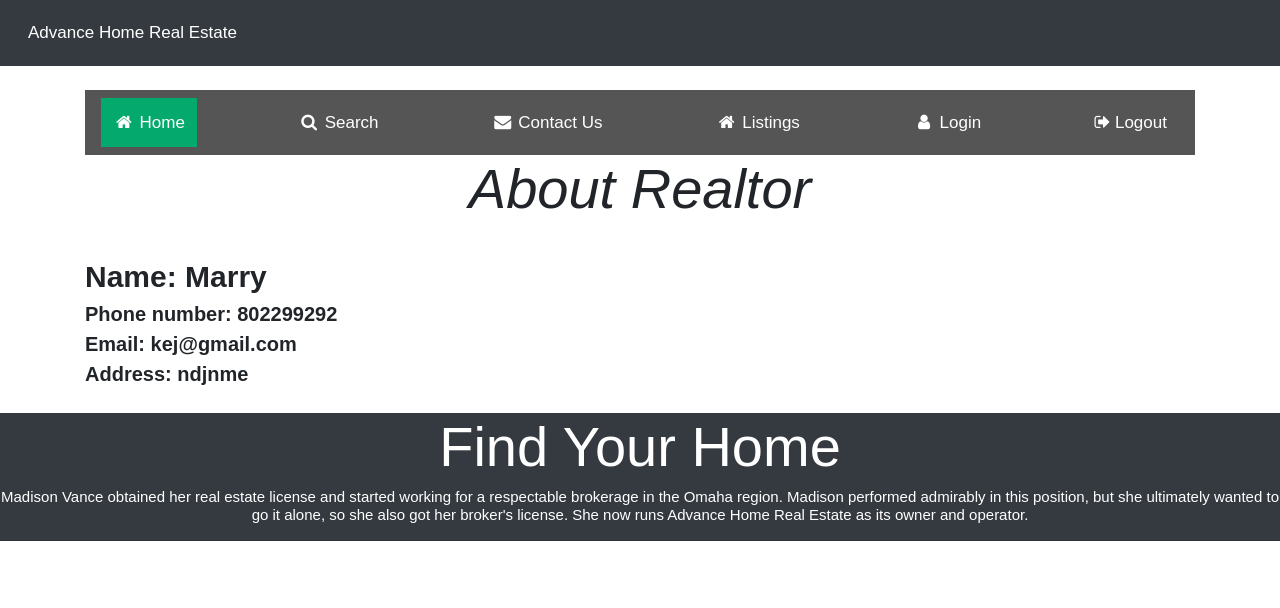
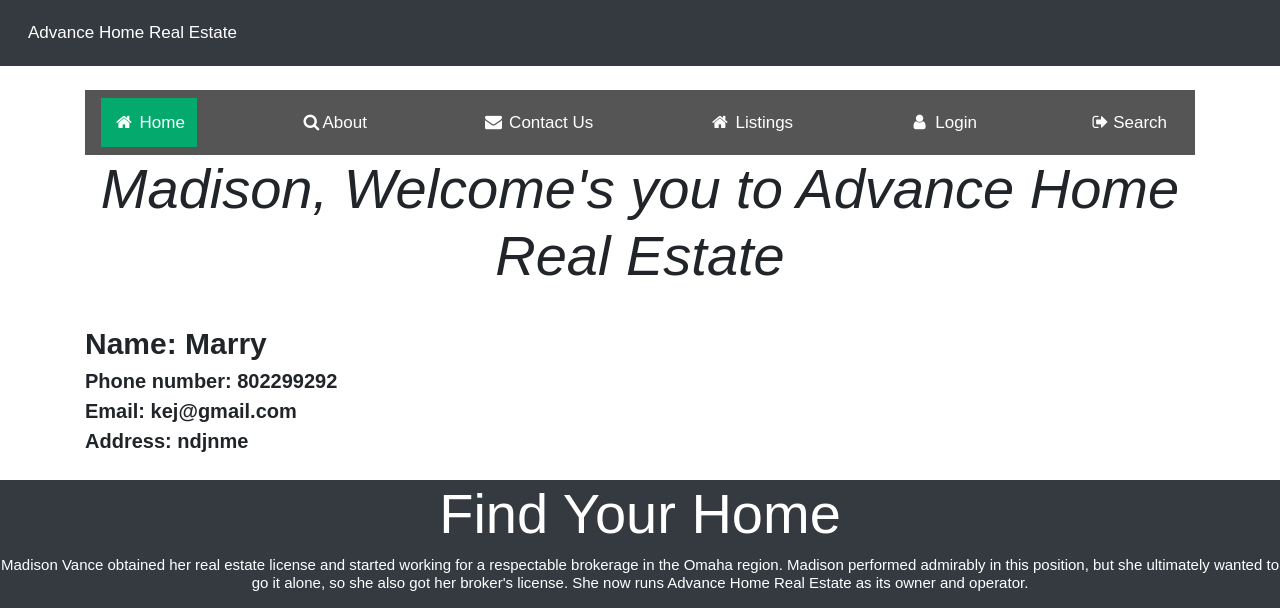
Before and after one commit to sathvik-rdy/Advance-Home-Real-Estates-Team2, a Django app: page / in a window 1280 px wide. Shown: the top 608 px of the page. Run offline with Django 4.2, Linux system fonts and the light colour scheme; data comes from the database, SQL or seed files in the repository; some libraries are stand-ins or nearby versions.

Commit message:
changes in base.html & about.html - 1

```diff
--- a/templates/about.html
+++ b/templates/about.html
@@ -45,11 +45,11 @@ body {font-family: Arial, Helvetica, sans-serif;}
 
 <div class="navbar">
   <a class="active" href="#"><i class="fa fa-fw fa-home"></i> Home</a>
-  <a href="#"><i class="fa fa-fw fa-search"></i> Search</a>
+  <a href="#"><i class="fa fa-fw fa-search"></i>About</a>
   <a href="#"><i class="fa fa-fw fa-envelope"></i> Contact Us</a>
     <a href="#"><i class="fa fa-fw fa-home"></i> Listings</a>
     <a href="#"><i class="fa fa-fw fa-user"></i> Login</a>
-        <a href="#"><i class="fa fa-sign-out"></i> Logout</a>
+        <a href="#"><i class="fa fa-sign-out"></i> Search</a>
 
   </div>
     </div>
@@ -63,7 +63,7 @@ body {font-family: Arial, Helvetica, sans-serif;}
     <div class="container">
       <div class="row text-center">
         <div class="col-md-12">
-            <h1 class="display-4"><i>About Realtor</i></h1>
+            <h1 class="display-4"><i>Madison, Welcome's you to Advance Home Real Estate</i></h1>
         </div>
       </div>
     </div>
```
